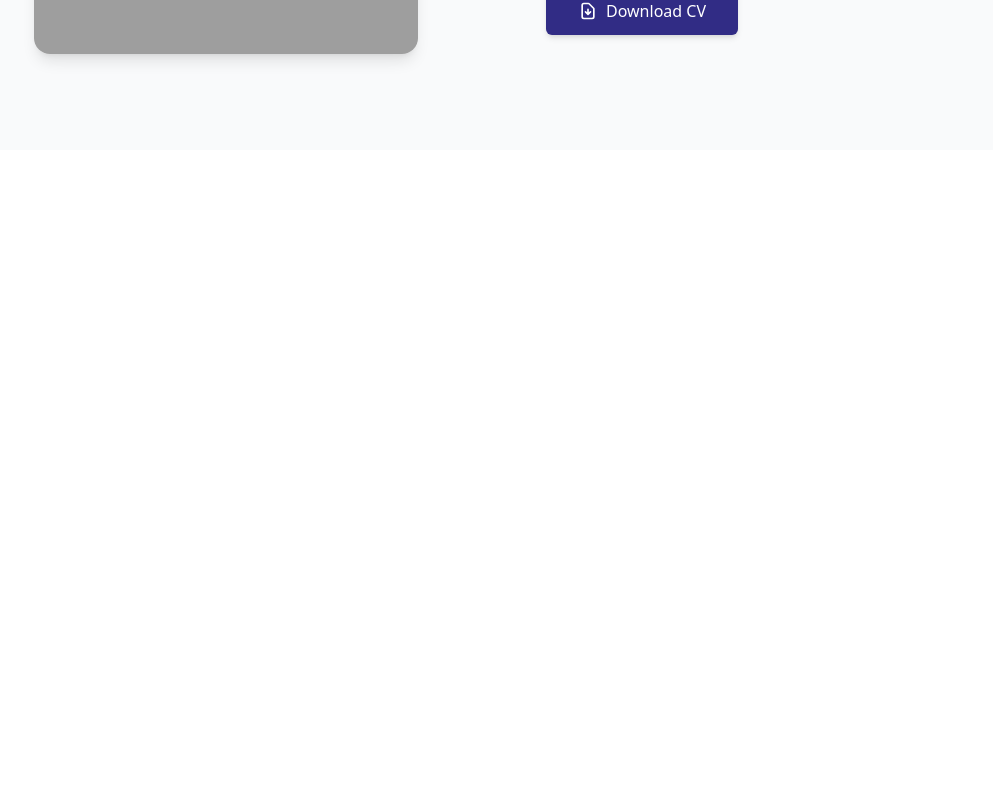
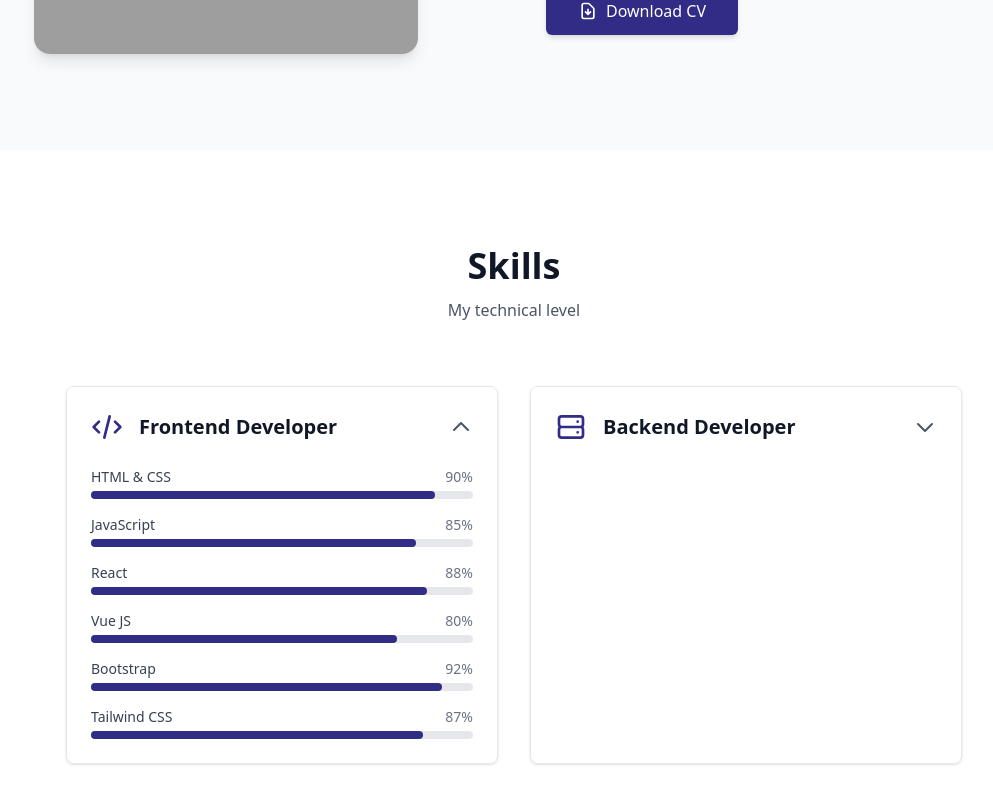
Before and after one commit to Mwandii/cynthia-personal-website, a React (Vite) app: page / in a window 1280 px wide. Shown: the part 1110-1914 px from the top of the page, without its empty margins (126-1119 px from the left). Before the commit the page ends 1260 px from the top, so only its background shows below. Built offline with nearby package versions, Linux system fonts and the light colour scheme; grey boxes are pictures that could not be loaded.

Commit message:
feat: build and style skills section

```diff
--- a/src/Pages/Homepage.jsx
+++ b/src/Pages/Homepage.jsx
@@ -1,6 +1,7 @@
 import About from "../components/About";
 import Hero from "../components/Hero";
 import Navbar from "../components/Navbar";
+import Skills from "../components/Skills";
 
 function Homepage () {
     return (
@@ -8,6 +9,7 @@ function Homepage () {
         <Navbar/>
         <Hero/>
         <About/>
+        <Skills/>
         </>
     )
 }
--- /dev/null
+++ b/src/components/Skills.jsx
@@ -0,0 +1,152 @@
+import { useState } from 'react';
+
+function Skills() {
+  const [openSection, setOpenSection] = useState('frontend');
+
+  const toggleSection = (section) => {
+    setOpenSection(openSection === section ? null : section);
+  };
+
+  const frontendSkills = [
+    { name: 'HTML & CSS', level: 90 },
+    { name: 'JavaScript', level: 85 },
+    { name: 'React', level: 88 },
+    { name: 'Vue JS', level: 80 },
+    { name: 'Bootstrap', level: 92 },
+    { name: 'Tailwind CSS', level: 87 }
+  ];
+
+  const backendSkills = [
+    { name: 'Node.js', level: 85 },
+    { name: 'Python', level: 80 },
+    { name: 'PHP', level: 75 },
+    { name: 'MongoDB', level: 82 },
+    { name: 'MySQL', level: 88 },
+    { name: 'REST APIs', level: 90 }
+  ];
+
+  return (
+    <section id="skills" className="py-16 md:py-24 px-6 md:px-12 lg:px-24 bg-white">
+      <div className="max-w-4xl mx-auto">
+        {/* Section Title */}
+        <h2 className="text-3xl md:text-4xl font-bold text-center text-gray-900 mb-3">
+          Skills
+        </h2>
+        <p className="text-center text-gray-600 mb-12 md:mb-16">
+          My technical level
+        </p>
+
+        {/* Skills Container */}
+        <div className="grid md:grid-cols-2 gap-6 md:gap-8">
+          {/* Frontend Developer */}
+          <div className="border border-gray-200 rounded-lg overflow-hidden shadow-sm hover:shadow-md transition-shadow">
+            <button
+              onClick={() => toggleSection('frontend')}
+              className="w-full flex items-center justify-between p-6 bg-white hover:bg-gray-50 transition-colors"
+            >
+              <div className="flex items-center gap-4">
+                <div className="text-2xl md:text-3xl text-indigo-900">
+                  <svg className="w-8 h-8" fill="none" stroke="currentColor" viewBox="0 0 24 24">
+                    <path strokeLinecap="round" strokeLinejoin="round" strokeWidth={2} d="M10 20l4-16m4 4l4 4-4 4M6 16l-4-4 4-4" />
+                  </svg>
+                </div>
+                <span className="text-lg md:text-xl font-semibold text-gray-900">
+                  Frontend Developer
+                </span>
+              </div>
+              <svg
+                className={`w-6 h-6 text-gray-600 transition-transform ${
+                  openSection === 'frontend' ? 'rotate-180' : ''
+                }`}
+                fill="none"
+                stroke="currentColor"
+                viewBox="0 0 24 24"
+              >
+                <path strokeLinecap="round" strokeLinejoin="round" strokeWidth={2} d="M19 9l-7 7-7-7" />
+              </svg>
+            </button>
+
+            {/* Frontend Skills Dropdown */}
+            <div
+              className={`overflow-hidden transition-all duration-300 ${
+                openSection === 'frontend' ? 'max-h-96' : 'max-h-0'
+              }`}
+            >
+              <div className="px-6 pb-6 space-y-4">
+                {frontendSkills.map((skill, index) => (
+                  <div key={index}>
+                    <div className="flex justify-between mb-1">
+                      <span className="text-sm font-medium text-gray-700">{skill.name}</span>
+                      <span className="text-sm text-gray-500">{skill.level}%</span>
+                    </div>
+                    <div className="w-full bg-gray-200 rounded-full h-2">
+                      <div
+                        className="bg-indigo-900 h-2 rounded-full transition-all duration-500"
+                        style={{ width: `${skill.level}%` }}
+                      ></div>
+                    </div>
+                  </div>
+                ))}
+              </div>
+            </div>
+          </div>
+
+          {/* Backend Developer */}
+          <div className="border border-gray-200 rounded-lg overflow-hidden shadow-sm hover:shadow-md transition-shadow">
+            <button
+              onClick={() => toggleSection('backend')}
+              className="w-full flex items-center justify-between p-6 bg-white hover:bg-gray-50 transition-colors"
+            >
+              <div className="flex items-center gap-4">
+                <div className="text-2xl md:text-3xl text-indigo-900">
+                  <svg className="w-8 h-8" fill="none" stroke="currentColor" viewBox="0 0 24 24">
+                    <path strokeLinecap="round" strokeLinejoin="round" strokeWidth={2} d="M5 12h14M5 12a2 2 0 01-2-2V6a2 2 0 012-2h14a2 2 0 012 2v4a2 2 0 01-2 2M5 12a2 2 0 00-2 2v4a2 2 0 002 2h14a2 2 0 002-2v-4a2 2 0 00-2-2m-2-4h.01M17 16h.01" />
+                  </svg>
+                </div>
+                <span className="text-lg md:text-xl font-semibold text-gray-900">
+                  Backend Developer
+                </span>
+              </div>
+              <svg
+                className={`w-6 h-6 text-gray-600 transition-transform ${
+                  openSection === 'backend' ? 'rotate-180' : ''
+                }`}
+                fill="none"
+                stroke="currentColor"
+                viewBox="0 0 24 24"
+              >
+                <path strokeLinecap="round" strokeLinejoin="round" strokeWidth={2} d="M19 9l-7 7-7-7" />
+              </svg>
+            </button>
+
+            {/* Backend Skills Dropdown */}
+            <div
+              className={`overflow-hidden transition-all duration-300 ${
+                openSection === 'backend' ? 'max-h-96' : 'max-h-0'
+              }`}
+            >
+              <div className="px-6 pb-6 space-y-4">
+                {backendSkills.map((skill, index) => (
+                  <div key={index}>
+                    <div className="flex justify-between mb-1">
+                      <span className="text-sm font-medium text-gray-700">{skill.name}</span>
+                      <span className="text-sm text-gray-500">{skill.level}%</span>
+                    </div>
+                    <div className="w-full bg-gray-200 rounded-full h-2">
+                      <div
+                        className="bg-indigo-900 h-2 rounded-full transition-all duration-500"
+                        style={{ width: `${skill.level}%` }}
+                      ></div>
+                    </div>
+                  </div>
+                ))}
+              </div>
+            </div>
+          </div>
+        </div>
+      </div>
+    </section>
+  );
+}
+
+export default Skills;
```
